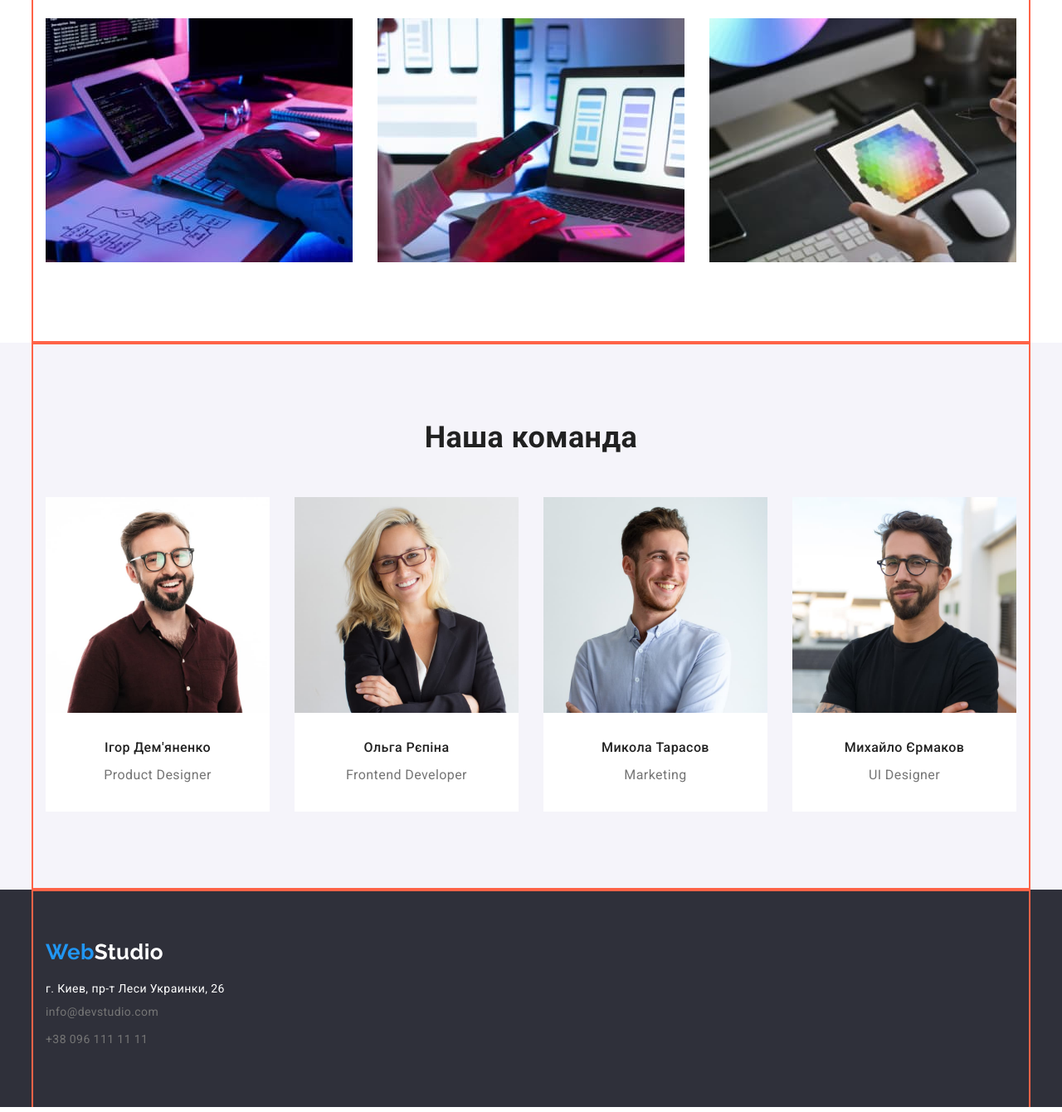
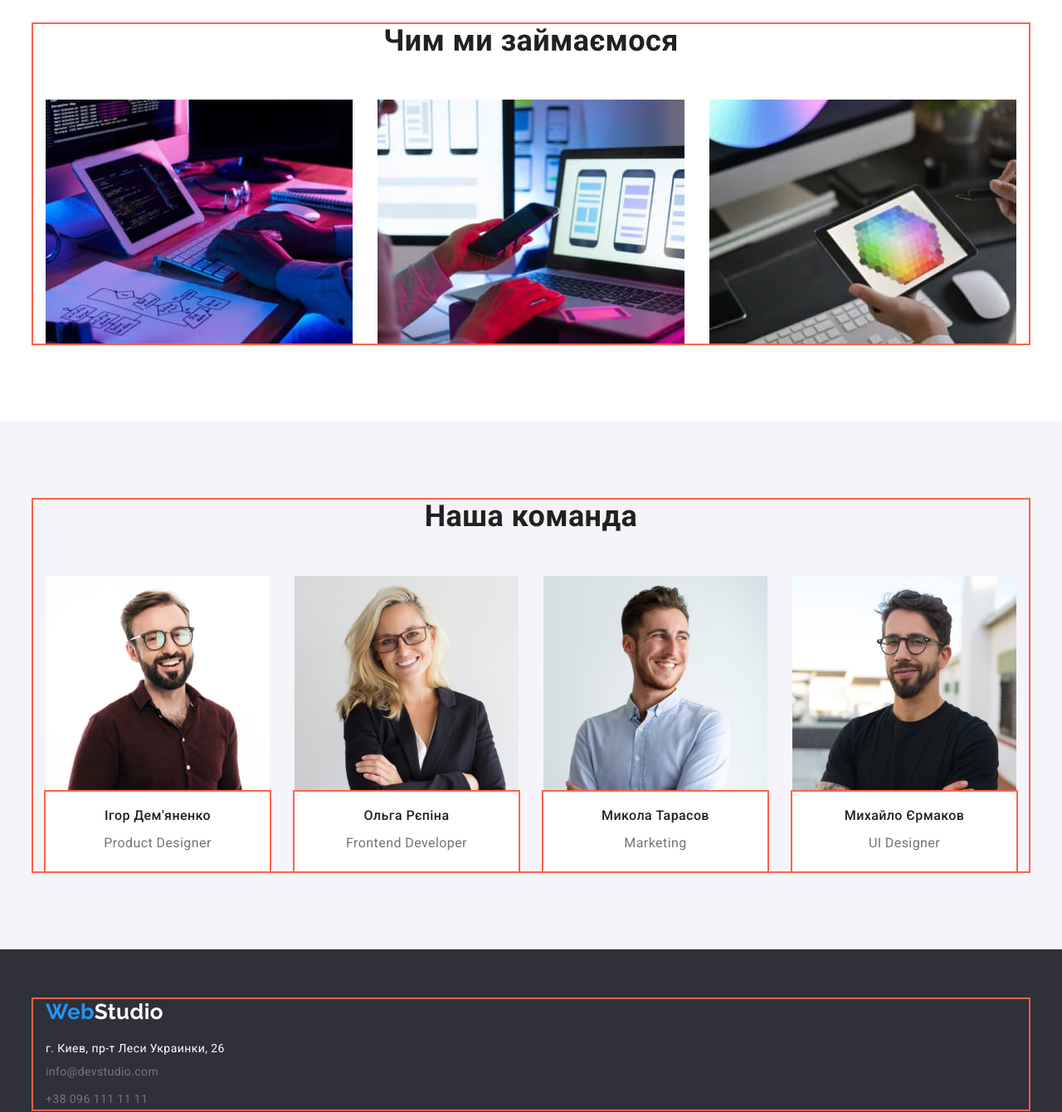
Before and after one commit to Jecosin/goit-markup-hw-03, a plain HTML site: page index.html in a window 1280 px wide. Shown: the part 1060-2400 px from the top of the page at 83% size. Drawn offline with nearby package versions, Linux system fonts and the light colour scheme.

Commit message:
hw
робота над помилками

```diff
--- a/css/style.css
+++ b/css/style.css
@@ -20,6 +20,8 @@
     --footer-cotnacts-color: color: rgba(255, 255, 255, 0.6);
     --hero-tittle-color: #ffffff;
     --head-line-color: #ECECEC;
+    --border-color:#EEEEEE;
+
 }
 
 body {
@@ -45,13 +47,30 @@ body {
    outline: 2px solid tomato;
 }
 .conteiner-port-text {
-   display: block;
+   display:block;
    padding: 20px 20px;
    margin-top: 0;
    margin-bottom: 0;
 
 
     outline: 2px solid tomato;
+    border-left: 2px solid var(--border-color);
+        border-bottom: 2px solid var(--border-color);
+        border-right: 2px solid var(--border-color);
+
+    }
+.conteiner-team {
+    display: block;
+        padding: 20px 30px;
+        margin-top: 0;
+        margin-bottom: 0;
+
+
+        outline: 2px solid tomato;
+}
+img {
+    display: block;
+    max-width: 100%;
 }
 
 .logo {
@@ -132,13 +151,14 @@ padding-bottom: 32px;
 /* Hero */
 
 .hero {
+    padding-top: 200px;
+    padding-bottom: 200px;
     background-color: var(--footer-bacground-color);
 
     text-align: center;
 }
 
 .hero-title {
-padding-top: 200px;
 
     color: var(--primary-background-color);
 
@@ -157,8 +177,6 @@ padding-top: 200px;
 .button {
     color: var(--hero-tittle-color);
     background-color: var(--accsent-color);
-
-    margin-bottom: 200px;
 
     display: inline-block;
     padding: 10px 32px;
@@ -187,28 +205,34 @@ padding-top: 200px;
 
 /* Sectoin */
 
+.sections {
+    padding-top: 94px;
+    padding-bottom: 94px;
+
+}
+
 .head-sectione {
     background-color: var(--primary-background-color);
     border-bottom: 1px solid;
     color: var(--head-line-color)
+}
+.section-title {
+    padding-bottom: 50px;
+    color: var(--primary-text-color);
+
+    margin-top: 0;
+    margin-bottom: 0%;
+
+    font-weight: 700;
+    font-size: 36px;
+    line-height: 1.16;
+    text-align: center;
 }
 
 
 
 /* FIRST SECTION */
 
-.first-section-title {
-
-    color: var(--primary-text-color);
-
-    margin-top: 0;
-    margin-bottom: 0;
-
-    font-weight: 700;
-    font-size: 36px;
-    line-height: 1.16;
-    text-align: center;
-}
 .first-section {
     display: flex;
 }
@@ -219,7 +243,6 @@ padding-top: 200px;
 .discript-tittle {
     color: var(--primary-text-color);
 
-    margin-top: 94px;
     margin-bottom: 10px;
 
 
@@ -233,31 +256,19 @@ padding-top: 200px;
     color: var(--secondory-text-color);
 
     margin-top: 0;
-    margin-bottom: 118px;
+
 
     font-size: 14px;
     line-height: 24px;
 }
 /* SECOND SECTION */
 
-.second-section-title {
-    color: var(--primary-text-color);
-
-        margin-top: 0;
-        margin-bottom: 50px;
-
-        font-weight: 700;
-        font-size: 36px;
-        line-height: 1.16;
-        text-align: center;
-    }
 .second-section {
      display: flex;
   }
 
  .second-section .items {
             display: inline-block;
-            margin-bottom: 94px;
 }
 
 .second-section .items+.items {
@@ -266,19 +277,6 @@ padding-top: 200px;
 
 /* THIRD SECRION */
 
-.third-section-title {
-    padding-top: 94px;
-    padding-bottom: 50px;
-    color: var(--primary-text-color);
-
-        margin-top: 0;
-        margin-bottom: 0%;
-
-        font-weight: 700;
-        font-size: 36px;
-        line-height: 1.16;
-        text-align: center;
-    }
  .third-section {
     display: flex;
  }
@@ -294,14 +292,12 @@ padding-top: 200px;
    .team-curds {
     background-color: var(--primary-background-color);
     width: 270px;
-    margin-bottom: 94px;
 }
 
 .featurelist-title {
     text-align: center;
     margin-top: 0;
     margin-bottom: 0;
-    padding-top: 30px;
     padding-bottom: 10px;
 
     color: var(--primary-text-color);
@@ -316,7 +312,6 @@ padding-top: 200px;
     text-align: center;
     margin-top: 0;
     margin-bottom: 0;
-    padding-bottom: 30px;
 
     color: var(--secondory-text-color);
     font-size: 16px;
@@ -368,6 +363,7 @@ padding-top: 200px;
 }
 
 .portlist-title {
+    margin-bottom: 4px;
 
 
     color: var(--primary-text-color);
@@ -405,7 +401,6 @@ display: inline-block;
 
 .port-bt .items {
     display: inline-block;
-    margin-top: 94px;
     margin-bottom: 50px;
 }
 
@@ -417,33 +412,28 @@ display: inline-block;
 .port-elements {
     display: flex;
     flex-wrap: wrap;
-}
-
-.elements-curds {
-    width: 370px;
-    margin-right: 30px;
-    margin-bottom: 30px;
 
 }
 
-.elements-curds:nth-child(3n) {
-    margin-right: 0;
+.port-item {
+    flex-basis: calc(100% / 3 - 20px);
+    margin-left: 20px;
+    margin-top: 20px;
+
 }
 
-.elements-curds:nth-last-child(-n + 3) {
-    margin-bottom: 94px;
-}
 
 /* Footer */
 
 .footer {
     background-color: var(--footer-bacground-color);
+    padding-top: 60px;
+    padding-bottom: 60px;
 }
 
 .logo-footer {
     display: inline-block;
-    padding-top: 60px;
-    padding-bottom: 20px;
+    margin-bottom: 20px;
 
 
 
@@ -480,9 +470,7 @@ display: inline-block;
     line-height: 1.71;
     text-decoration: none;
 }
-.footer ul {
-    padding-bottom: 60px;
-}
+
 .footer .footer-contacts,
 .adress {
     display: block;
--- a/index.html
+++ b/index.html
@@ -97,9 +97,9 @@
           </ul>
         </div>
       </section>
-      <section class="section">
+      <section class="sections">
         <div class="conteiner">
-          <h2 class="second-section-title">Чим ми займаємося</h2>
+          <h2 class="section-title">Чим ми займаємося</h2>
           <ul class="list second-section">
             <li class="items">
               <img src="./imeges/kayboard.jpg" alt="клавіатура" width="370" />
@@ -113,9 +113,9 @@
           </ul>
         </div>
       </section>
-      <section class="section teams">
+      <section class="sections teams">
         <div class="conteiner">
-          <h2 class="third-section-title">Наша команда</h2>
+          <h2 class="section-title">Наша команда</h2>
           <ul class="list third-section">
             <li class="team-curds">
               <img
@@ -123,8 +123,10 @@
                 alt="ігор портрет"
                 width="270"
               />
+              <div class="conteiner-team">
                 <h3 class="featurelist-title">Ігор Дем'яненко</h3>
                 <p class="featurelist-text" lang="en">Product Designer</p>
+              </div>
             </li>
             <li class="team-curds">
               <img
@@ -132,8 +134,10 @@
                 alt="ольга портрет"
                 width="270"
               />
+              <div class="conteiner-team">
                 <h3 class="featurelist-title">Ольга Рєпіна</h3>
                 <p class="featurelist-text" lang="en">Frontend Developer</p>
+              </div>
             </li>
             <li class="team-curds">
               <img
@@ -141,8 +145,10 @@
                 alt="микола портрет"
                 width="270"
               />
+              <div class="conteiner-team">
                 <h3 class="featurelist-title">Микола Тарасов</h3>
                 <p class="featurelist-text" lang="en">Marketing</p>
+              </div>
             </li>
             <li class="team-curds">
               <img
@@ -150,8 +156,10 @@
                 alt="михайло портрет"
                 width="270"
               />
+              <div class="conteiner-team">
                 <h3 class="featurelist-title">Михайло Єрмаков</h3>
                 <p class="featurelist-text" lang="en">UI Designer</p>
+              </div>
             </li>
           </ul>
         </div>
@@ -159,7 +167,6 @@
     </main>
     <!-- Footer -->
     <footer class="footer">
-      <section>
       <div class="conteiner">
         <a href="./index.html" class="logo-footer"
           ><span class="logo-accent">Web</span>Studio</a
@@ -188,7 +195,6 @@
           </ul>
         </address>
       </div>
-      </section>
     </footer>
   </body>
 </html>
```
Also changed, not shown: portfolio.html (+10 -10 lines). Lines whose indentation alone changed are shown as unchanged.
